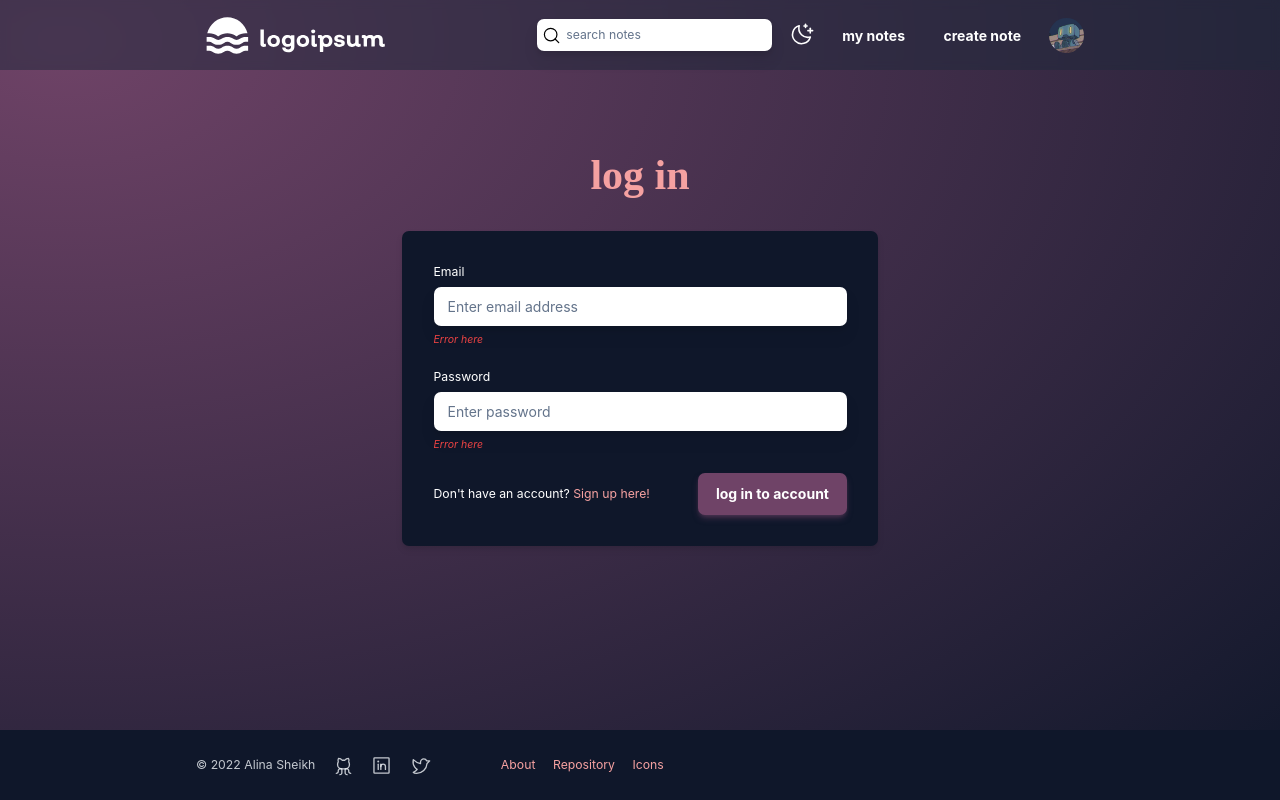
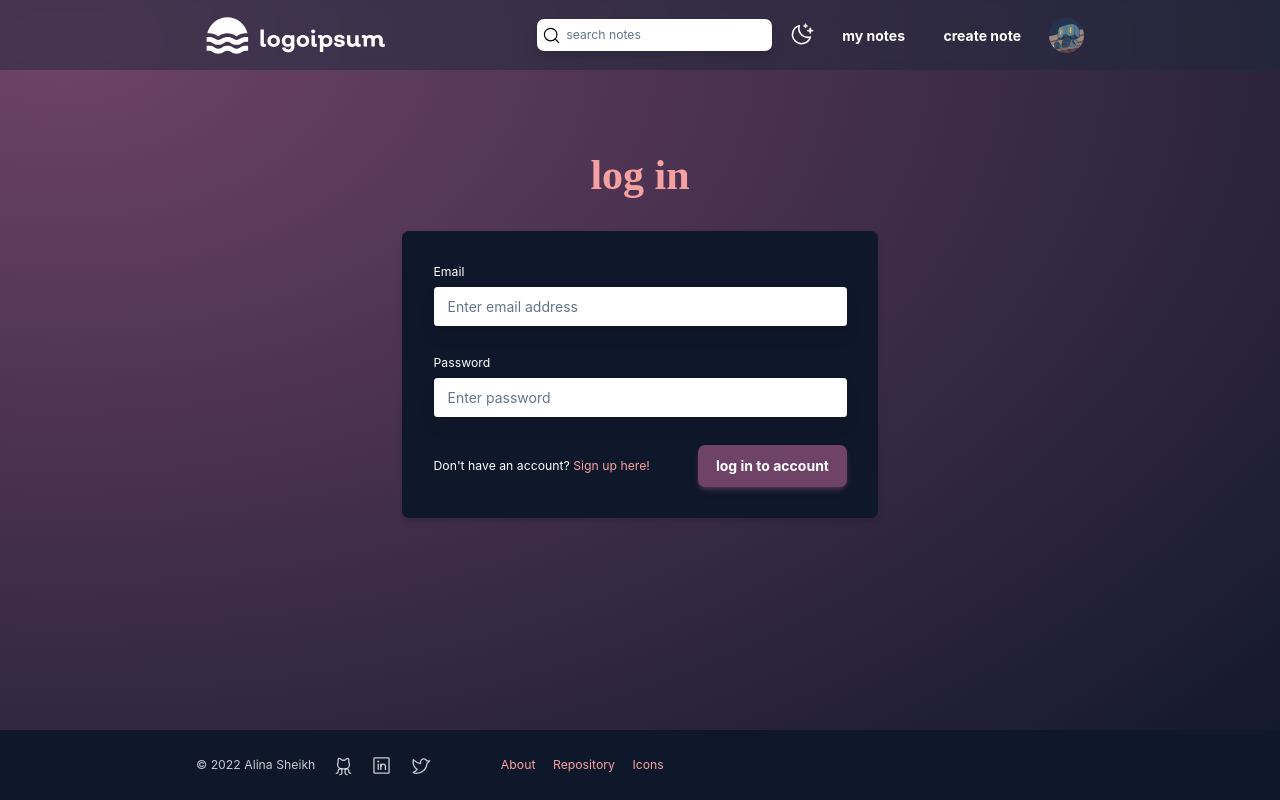
Before and after one commit to alshei/notepad-v2, a React (Create React App) app: page /login in a window 1280 px wide. Built offline with nearby package versions, Linux system fonts and the light colour scheme; what tailwindcss-animation-delay would draw is missing.

Commit message:
error message

```diff
--- /dev/null
+++ b/src/components/Error/error.js
@@ -0,0 +1,14 @@
+import React from "react";
+
+const Error = (props) => {
+  return (
+    <div className="p-3">
+      <div className="w-full items-center border-2 border-bubblegum rounded p-3">
+        <strong className="font-bold text-bubblegum">{props.title} </strong>
+        <span class="block sm:inline text-bubblegum">{props.text}</span>
+      </div>
+    </div>
+  );
+};
+
+export default Error;
--- a/src/components/InputField/index.js
+++ b/src/components/InputField/index.js
@@ -6,7 +6,7 @@ const InputField = (props) => {
       <label className="block text-white text-sm  mb-2" for={props.id}>
         {props.label}
       </label>
-      <div className="w-full items-center bg-white rounded-lg p-2.5 drop-shadow-lg text-black">
+      <div className="w-full items-center bg-white rounded p-2.5 drop-shadow-lg text-black">
         <input
           className="w-full placeholder:text-slate-500 pl-1.5 pr-1.5 block focus:outline-none bg-transparent"
           id={props.id}
--- a/src/screens/LoginScreen/index.js
+++ b/src/screens/LoginScreen/index.js
@@ -6,6 +6,7 @@ import { Secondary } from "../../components/Buttons";
 import { Link } from "react-router-dom";
 import axios from "axios";
 import Loading from "../../components/Loading";
+import Error from "../../components/Error/error";
 
 const LoginScreen = () => {
   const [email, setEmail] = useState("");
@@ -38,6 +39,7 @@ const LoginScreen = () => {
       setLoading(false);
     } catch (error) {
       setError(error.response.data.message);
+      setLoading(false);
     }
   };
 
@@ -57,12 +59,13 @@ const LoginScreen = () => {
             </Link>
           }
         >
+          {error && <Error title="Oops!" text={error} />}
+
           <InputField
             label="Email"
             id="login-email"
             placeholder="Enter email address"
             type="email"
-            errorMsg="Error here"
             value={email}
             onChange={(e) => setEmail(e.target.value)}
           />
@@ -71,10 +74,10 @@ const LoginScreen = () => {
             id="login-password"
             placeholder="Enter password"
             type="password"
-            errorMsg="Error here"
             value={password}
             onChange={(e) => setPassword(e.target.value)}
           />
+
           {loading && <Loading />}
         </Form>
       </div>
```
